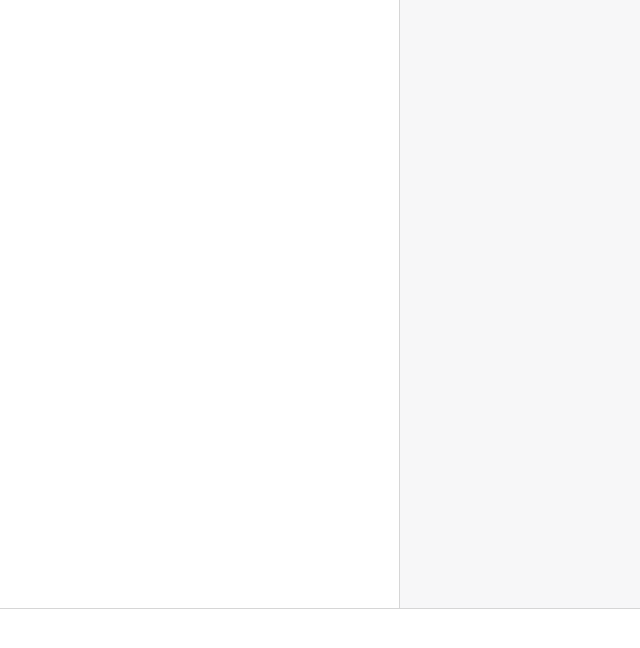
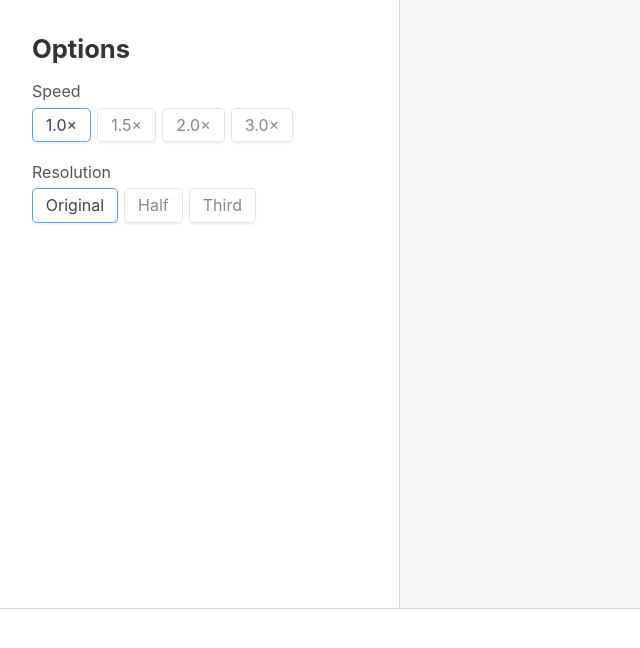
Before and after one commit to ietz/gif, a React (Create React App) app: page / in a window 1280 px wide. Shown: the top 648 px of the page, without its empty margins (0-640 px from the left). Built offline with nearby package versions, Linux system fonts and the light colour scheme.

Commit message:
Add UI options for speed and resolution

```diff
--- a/src/App.tsx
+++ b/src/App.tsx
@@ -1,13 +1,24 @@
-import React from 'react';
+import React, { useState } from 'react';
 import styled from 'styled-components';
 import Options from './components/Options';
 import Player from './components/Player';
 import Controls from './components/Controls';
+import { defaultSpeedOption } from './config/options/speed';
+import { defaultResolutionOption } from './config/options/resolution';
 
 const App = () => {
+  const [speed, setSpeed] = useState(defaultSpeedOption);
+  const [resolution, setResolution] = useState(defaultResolutionOption);
+
   return (
     <Container>
-      <Options />
+      <Options
+        speed={speed}
+        selectSpeed={setSpeed}
+        resolution={resolution}
+        selectResolution={setResolution}
+      />
+
       <Player />
       <Controls />
     </Container>
@@ -23,6 +34,7 @@ const Container = styled.div`
   height: 100%;
 
   background-color: #f7f7f8;
+  color: #444;
 `;
 
 export default App;
--- a/src/components/Options.tsx
+++ b/src/components/Options.tsx
@@ -1,7 +1,44 @@
 import styled from 'styled-components';
+import RadioSelect from './RadioSelect';
+import { SpeedOption, speedOptions } from '../config/options/speed';
+import { ResolutionOption, resolutionOptions } from '../config/options/resolution';
 
-const Options = () => {
-  return <Container />
+
+export interface OptionsProps {
+  speed: SpeedOption,
+  selectSpeed: (option: SpeedOption) => void,
+  resolution: ResolutionOption,
+  selectResolution: (option: ResolutionOption) => void,
+}
+
+const Options = ({speed, selectSpeed, resolution, selectResolution}: OptionsProps) => {
+  return (
+    <Container>
+      <Title>Options</Title>
+
+      <Control>
+        <Label>Speed</Label>
+        <RadioSelect
+          id='speed'
+          options={speedOptions}
+          selected={speed}
+          onSelect={selectSpeed}
+          renderContent={option => <span>{option.factor.toFixed(1)}&times;</span>}
+        />
+      </Control>
+
+      <Control>
+        <Label>Resolution</Label>
+        <RadioSelect
+          id='resolution'
+          options={resolutionOptions}
+          selected={resolution}
+          onSelect={selectResolution}
+          renderContent={option => <span>{option.text}</span>}
+        />
+      </Control>
+    </Container>
+  )
 }
 
 const Container = styled.div`
@@ -9,6 +46,25 @@ const Container = styled.div`
   background-color: #ffffff;
   border-right: 1px solid #00000029;
 
+  padding: 1rem 2rem;
+`;
+
+const Title = styled.h1`
+  font-weight: bold;
+  font-size: 1.6rem;
+  color: #333;
+`;
+
+const Control = styled.div`
+  margin-bottom: 1.2rem;
+`;
+
+const Label = styled.label`
+  display: block;
+  margin-bottom: 0.4rem;
+
+
+  color: #555;
 `;
 
 export default Options;
--- /dev/null
+++ b/src/components/RadioSelect.tsx
@@ -0,0 +1,66 @@
+import styled from 'styled-components';
+import { ReactElement } from 'react';
+
+export interface RadioOption {
+  id: string;
+}
+
+export interface RadioSelectProps<T> {
+  id: string
+  options: T[];
+  selected: T;
+  onSelect: (option: T) => void;
+  renderContent: (option: T) => ReactElement,
+}
+
+export const RadioSelect = <T extends RadioOption,>({id, options, selected, onSelect, renderContent}: RadioSelectProps<T>) => {
+  return (
+    <div>
+      {options.map(item => (
+        <>
+          <HiddenInput
+            key={`${item.id}-input`}
+            type="radio"
+            name={id}
+            id={item.id}
+            value={item.id}
+            checked={selected.id === item.id}
+            onChange={() => onSelect(item)}
+          />
+          <Label htmlFor={item.id} key={`${item.id}-label`}>
+            {renderContent(item)}
+          </Label>
+        </>
+      ))}
+    </div>
+  )
+}
+
+
+const Label = styled.label`
+  display: inline-block;
+  border: 1px solid #e3e3e3;
+  padding: 0.4rem 0.8rem;
+  border-radius: 0.3rem;
+  box-shadow: 0 2px 2px 0 #0000000d, 0 3px 5px 0 #00000000;
+
+  cursor: pointer;
+
+  &:not(:first-of-type) {
+    margin-left: 0.4rem;
+  }
+`;
+
+const HiddenInput = styled.input`
+  display: none;
+
+  &:not(:checked) + ${Label} {
+    color: #888;
+  }
+
+  &:checked + ${Label} {
+    border-color: #5c9fe7;;
+  }
+`;
+
+export default RadioSelect;
--- /dev/null
+++ b/src/config/options/resolution.ts
@@ -0,0 +1,14 @@
+import { RadioOption } from '../../components/RadioSelect';
+
+export interface ResolutionOption extends RadioOption {
+  factor: number;
+  text: string;
+}
+
+export const resolutionOptions: ResolutionOption[] = [
+  {id: 'original', factor: 1., text: 'Original'},
+  {id: 'half', factor: 1 / 2, text: 'Half'},
+  {id: 'third', factor: 1 / 3, text: 'Third'},
+];
+
+export const defaultResolutionOption = resolutionOptions[0];
--- /dev/null
+++ b/src/config/options/speed.ts
@@ -0,0 +1,11 @@
+import { RadioOption } from '../../components/RadioSelect';
+
+export interface SpeedOption extends RadioOption {
+  factor: number
+}
+
+export const speedOptions: SpeedOption[] = [1.0, 1.5, 2.0, 3.0].map(
+  factor => ({factor, id: factor.toString()})
+);
+
+export const defaultSpeedOption = speedOptions[0];
```
